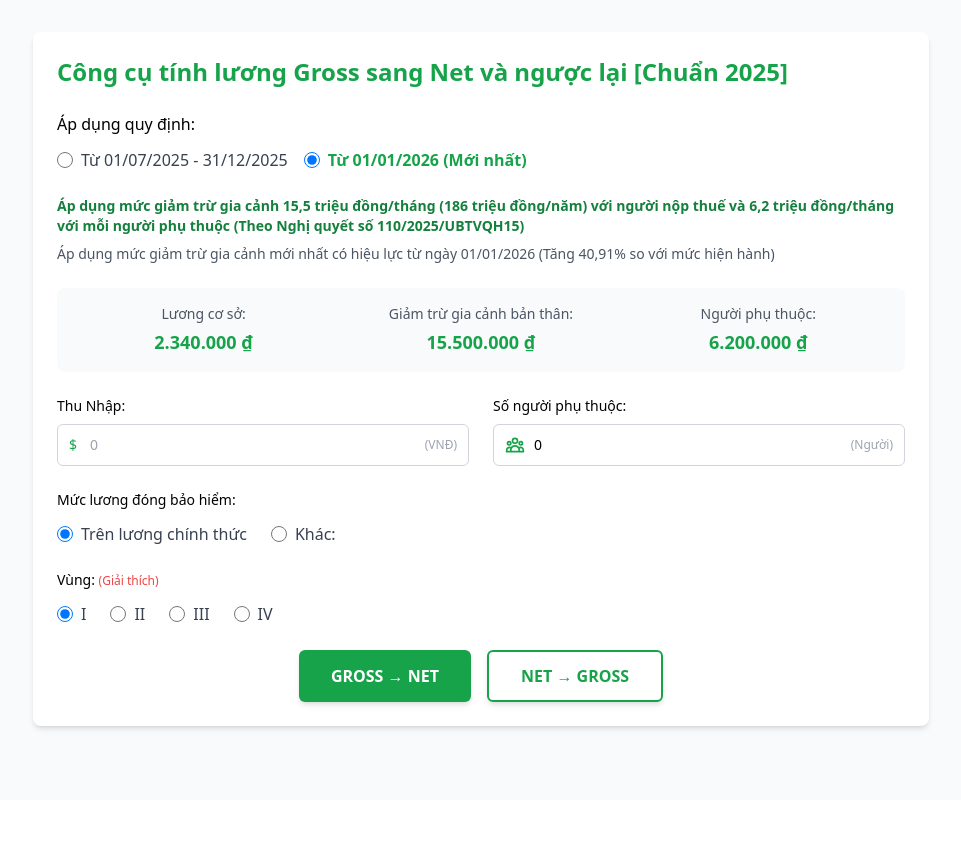
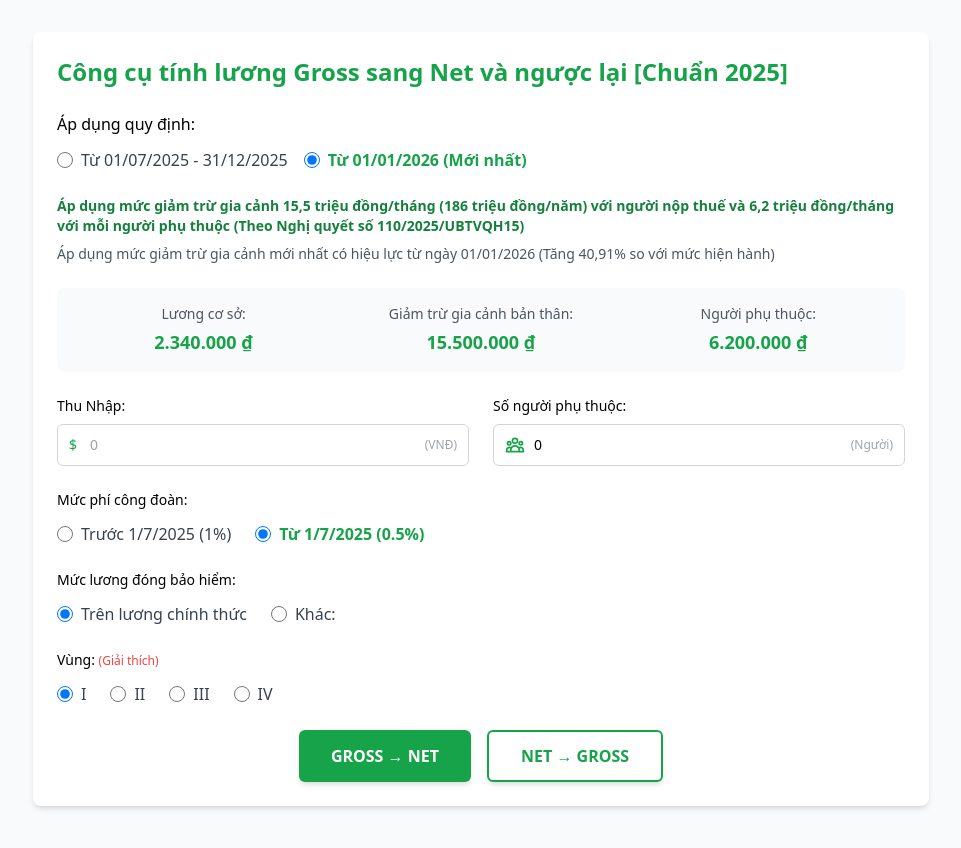
Before and after one commit to azoom-phan-hong-nam/salary, a Nuxt app: page / in a window 1280 px wide. Shown: the top 848 px of the page, without its empty margins (159-1120 px from the left). Before the commit the page ends 800 px from the top, so only its background shows below. Built offline with nearby package versions, Linux system fonts and the light colour scheme.

Commit message:
:tada: Add union dues

```diff
--- a/app/app.vue
+++ b/app/app.vue
@@ -107,6 +107,31 @@
               />
               <span class="absolute right-3 top-1/2 transform -translate-y-1/2 text-gray-400 text-xs">(Người)</span>
             </div>
+          </div>
+        </div>
+
+        <!-- Mức phí công đoàn -->
+        <div class="mb-4 sm:mb-6">
+          <label class="block text-xs sm:text-sm font-medium mb-3">Mức phí công đoàn:</label>
+          <div class="flex flex-col sm:flex-row sm:flex-wrap gap-3 sm:gap-6">
+            <label class="flex items-center cursor-pointer">
+              <input
+                type="radio"
+                v-model="unionFeeRate"
+                value="old"
+                class="w-4 h-4 text-green-600 focus:ring-green-500 flex-shrink-0"
+              />
+              <span class="ml-2 text-gray-700 text-sm sm:text-base">Trước 1/7/2025 (1%)</span>
+            </label>
+            <label class="flex items-center cursor-pointer">
+              <input
+                type="radio"
+                v-model="unionFeeRate"
+                value="new"
+                class="w-4 h-4 text-green-600 focus:ring-green-500 flex-shrink-0"
+              />
+              <span class="ml-2 text-gray-700 text-sm sm:text-base font-semibold text-green-600">Từ 1/7/2025 (0.5%)</span>
+            </label>
           </div>
         </div>
 
@@ -222,6 +247,10 @@
             <span class="font-semibold text-red-600">-{{ formatCurrency(results.insurance) }}</span>
           </div>
           <div class="flex justify-between py-2 border-b text-sm sm:text-base">
+            <span class="text-gray-600">Phí công đoàn ({{ unionFeeRate === 'new' ? '0.5%' : '1%' }}):</span>
+            <span class="font-semibold text-red-600">-{{ formatCurrency(results.unionFee) }}</span>
+          </div>
+          <div class="flex justify-between py-2 border-b text-sm sm:text-base">
             <span class="text-gray-600">Thu nhập trước thuế:</span>
             <span class="font-semibold">{{ formatCurrency(results.beforeTax) }}</span>
           </div>
@@ -255,6 +284,7 @@ const regulation = ref('2026')
 const income = ref('')
 const formattedIncome = ref('')
 const dependents = ref(0)
+const unionFeeRate = ref('new') // Mặc định là mức mới từ 1/7/2025
 const insuranceType = ref('official')
 const customInsurance = ref('')
 const formattedCustomInsurance = ref('')
@@ -263,6 +293,7 @@ const showResults = ref(false)
 const results = ref({
   gross: 0,
   insurance: 0,
+  unionFee: 0,
   beforeTax: 0,
   deduction: 0,
   taxableIncome: 0,
@@ -273,6 +304,10 @@ const results = ref({
 // Constants
 const BASE_SALARY = 2340000 // Lương cơ sở
 const INSURANCE_RATE = 0.105 // 10.5% bảo hiểm
+const UNION_FEE_RATES = {
+  old: 0.01,  // 1% trước 1/7/2025
+  new: 0.005  // 0.5% từ 1/7/2025
+}
 
 // Deduction rates based on regulation
 const DEDUCTION_RATES = {
@@ -290,6 +325,7 @@ const DEDUCTION_RATES = {
 const baseSalary = computed(() => BASE_SALARY)
 const baseDeduction = computed(() => DEDUCTION_RATES[regulation.value].base)
 const dependentDeduction = computed(() => DEDUCTION_RATES[regulation.value].dependent)
+const currentUnionFeeRate = computed(() => UNION_FEE_RATES[unionFeeRate.value])
 
 // Tax brackets (bậc thuế lũy tiến)
 const TAX_BRACKETS = [
@@ -363,8 +399,11 @@ const calculateGrossToNet = () => {
   const insuranceBase = insuranceType.value === 'official' ? gross : (parseFloat(customInsurance.value) || gross)
   const insurance = Math.round(insuranceBase * INSURANCE_RATE)
 
+  // Calculate union fee
+  const unionFee = Math.round(insuranceBase * currentUnionFeeRate.value)
+
   // Calculate income before tax
-  const beforeTax = gross - insurance
+  const beforeTax = gross - insurance - unionFee
 
   // Get current deduction rates
   const currentBaseDeduction = baseDeduction.value
@@ -380,11 +419,12 @@ const calculateGrossToNet = () => {
   const tax = calculateTax(taxableIncome)
 
   // Calculate net income
-  const net = gross - insurance - tax
+  const net = gross - insurance - unionFee - tax
 
   results.value = {
     gross,
     insurance,
+    unionFee,
     beforeTax,
     deduction: totalDeduction,
     taxableIncome,
@@ -415,11 +455,12 @@ const calculateNetToGross = () => {
   while (iteration < maxIterations) {
     const insuranceBase = insuranceType.value === 'official' ? gross : (parseFloat(customInsurance.value) || gross)
     const insurance = insuranceBase * INSURANCE_RATE
-    const beforeTax = gross - insurance
+    const unionFee = insuranceBase * currentUnionFeeRate.value
+    const beforeTax = gross - insurance - unionFee
     const totalDeduction = currentBaseDeduction + (dependents.value * currentDependentDeduction)
     const taxableIncome = Math.max(0, beforeTax - totalDeduction)
     const tax = calculateTax(taxableIncome)
-    const calculatedNet = gross - insurance - tax
+    const calculatedNet = gross - insurance - unionFee - tax
 
     const difference = targetNet - calculatedNet
 
@@ -428,6 +469,7 @@ const calculateNetToGross = () => {
       results.value = {
         gross: Math.round(gross),
         insurance: Math.round(insurance),
+        unionFee: Math.round(unionFee),
         beforeTax: Math.round(beforeTax),
         deduction: totalDeduction,
         taxableIncome: Math.round(taxableIncome),
```
